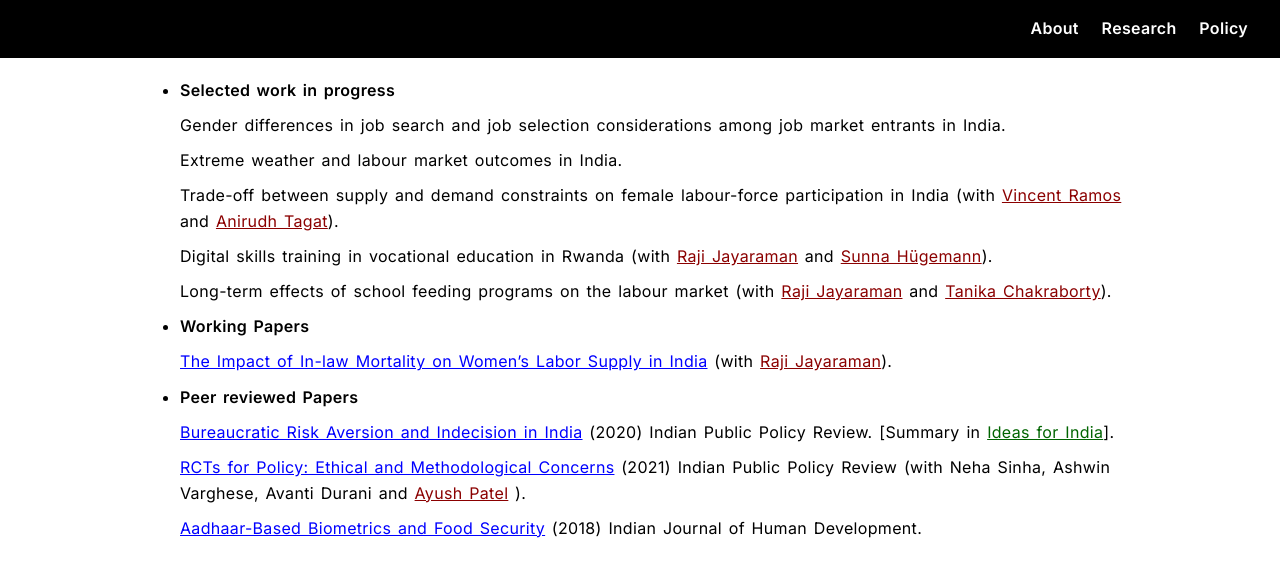
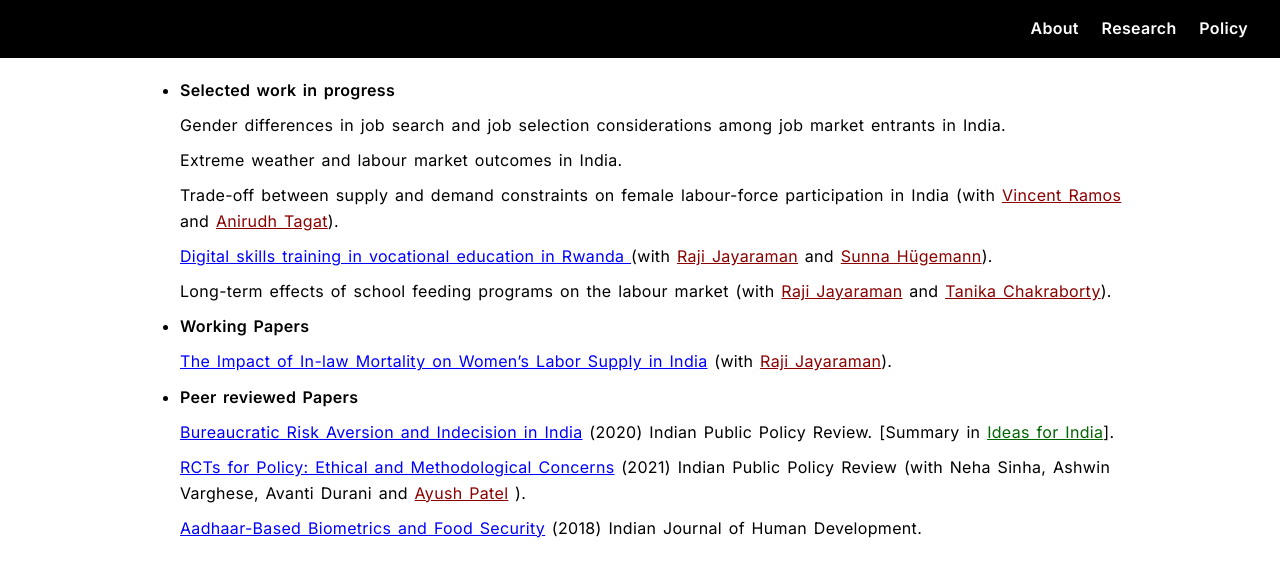
Before and after one commit to snehapmenon/snehapmenon.github.io, a Jekyll site: the page built from research.md, in a window 1280 px wide. Shown: the top 577 px of the page. Built offline with Jekyll 4.4.1, drawn with Linux system fonts in a browser that asks for light colours.

Commit message:
Update research.md

```diff
--- a/research.md
+++ b/research.md
@@ -14,7 +14,7 @@ permalink: /research.html
 
   Trade-off between supply and demand constraints on female labour-force participation in India (with <a href="https://vincentrramos.github.io/" style="color: darkred; " target="_blank"  rel="noopener noreferrer" >Vincent Ramos</a> and <a href="https://www.anirudhtagat.com/" style="color: darkred; " target="_blank"  rel="noopener noreferrer" >Anirudh Tagat</a>).
 
-  Digital skills training in vocational education in Rwanda (with <a href="https://sites.google.com/view/rajijayaraman/home" style="color: darkred; " target="_blank"  rel="noopener noreferrer" >Raji Jayaraman</a> and <a href="https://esmt.berlin/person/sunna-huegemann" style="color: darkred; " target="_blank"  rel="noopener noreferrer" >Sunna Hügemann</a>).
+  <a href="https://www.socialscienceregistry.org/trials/16844" style="color: blue; " target="_blank"  rel="noopener noreferrer" > Digital skills training in vocational education in Rwanda </a> (with <a href="https://sites.google.com/view/rajijayaraman/home" style="color: darkred; " target="_blank"  rel="noopener noreferrer" >Raji Jayaraman</a> and <a href="https://esmt.berlin/person/sunna-huegemann" style="color: darkred; " target="_blank"  rel="noopener noreferrer" >Sunna Hügemann</a>).
 
    Long-term effects of school feeding programs on the labour market (with <a href="https://sites.google.com/view/rajijayaraman/home" style="color: darkred; " target="_blank"  rel="noopener noreferrer" >Raji Jayaraman</a> and <a href="https://sites.google.com/view/tanikac" style="color: darkred; " target="_blank"  rel="noopener noreferrer" > Tanika Chakraborty</a>).
 
```
